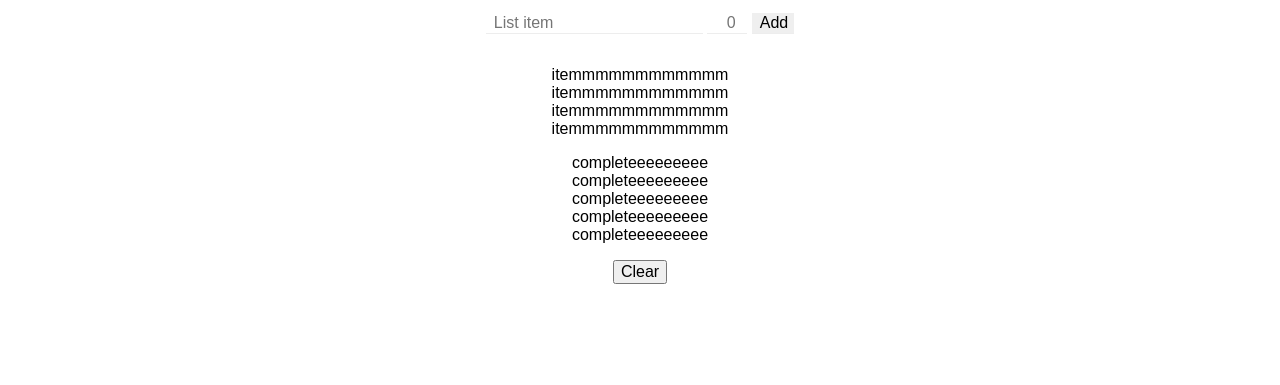
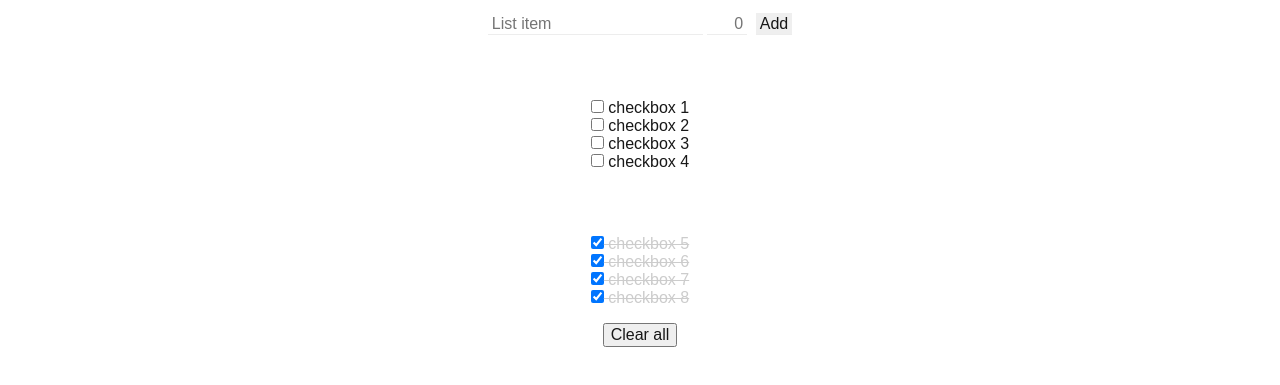
Before and after one commit to kuwood/shoppingListApp, a plain HTML site: page index.html in a window 1280 px wide. Shown: the part 83-468 px from the top of the page. Drawn offline with nearby package versions, Linux system fonts and the light colour scheme.

Commit message:
add checkbox and strike through to css/html

```diff
--- a/css/style.css
+++ b/css/style.css
@@ -7,6 +7,7 @@ input[type=number]::-webkit-outer-spin-button {
 html {
   -webkit-font-smoothing: antialiased;
   margin: 0;
+  color: #181818;
 }
 
 ul, ol {
@@ -37,13 +38,20 @@ header h1 {
 .listinput > input {
   border: none;
   border-bottom: 1px solid #ededed;
-  padding-left: 0.5em;
+  padding: 0.1em 0.25em;
 }
 
 .listinput > input[type=number] {
   width: 2em;
-  text-align: center;
-  padding-right: 0em;
-  padding-left: 0
-  margin-right: 0.5em;
+  text-align: right;
+  margin-right: 0.25em;
 }
+
+.itemlist {
+  padding-top: 2em;
+}
+
+.completed {
+  color: #cccccc;
+  text-decoration: line-through;
+}
--- a/index.html
+++ b/index.html
@@ -25,28 +25,27 @@
   </section>
   <section class="itemlist">
     <div class="content">
-      <ul>
-        <li>itemmmmmmmmmmmm</li>
-        <li>itemmmmmmmmmmmm</li>
-        <li>itemmmmmmmmmmmm</li>
-        <li>itemmmmmmmmmmmm</li>
+      <ul class="todo">
+    <li><input type="checkbox"> checkbox 1</li>
+    <li><input type="checkbox"> checkbox 2</li>
+    <li><input type="checkbox"> checkbox 3</li>
+    <li><input type="checkbox"> checkbox 4</li>
       </ul>
     </div>
   </section>
   <section class="itemlist">
     <div class="content">
-      <ul>
-        <li>completeeeeeeeee</li>
-        <li>completeeeeeeeee</li>
-        <li>completeeeeeeeee</li>
-        <li>completeeeeeeeee</li>
-        <li>completeeeeeeeee</li>
+      <ul class="completed">
+        <li><input type="checkbox" checked> checkbox 5</li>
+        <li><input type="checkbox" checked> checkbox 6</li>
+        <li><input type="checkbox" checked> checkbox 7</li>
+        <li><input type="checkbox" checked> checkbox 8</li>
       </ul>
     </div>
   </section>
   <section class="reset">
     <div class="content">
-      <button>Clear</button>
+      <button>Clear all</button>
     </div>
   </section>
 </body>
```
